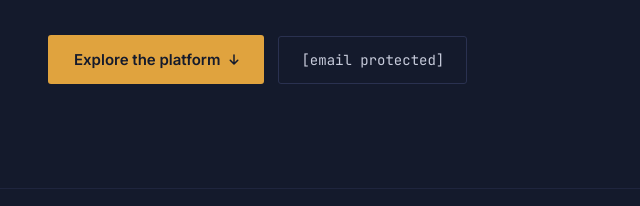
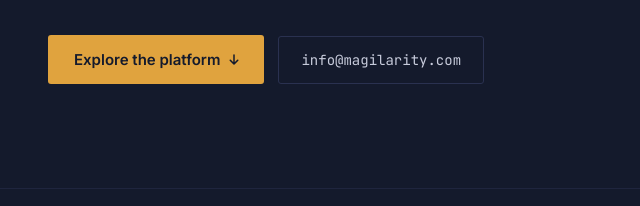
Before and after one commit to MagilarityAI/magilarity.com, a plain HTML site: page index.html in a window 1280 px wide. Shown: the part 527-733 px from the top of the page, 0-640 px from the left. Drawn offline with nearby package versions, Linux system fonts and the light colour scheme.

Commit message:
fix: replace Cloudflare email obfuscation with plain mailto links

```diff
--- a/index.html
+++ b/index.html
@@ -108,7 +108,7 @@
         <p style="font-size:18px; line-height:1.62; color:#9CA1B8; max-width:500px; margin:0 0 38px;" data-ua="Робоча мультиагентна AI-платформа для автоматизованого юридичного аналізу публічних закупівель України — виявляє те, що навмисно приховано.">A production multi-agent AI platform for automated legal analysis of Ukraine&rsquo;s public procurement &mdash; surfacing what is deliberately hidden.</p>
         <div style="display:flex; gap:14px; align-items:center; flex-wrap:wrap;">
           <a href="#problem" style="display:inline-flex; align-items:center; gap:9px; font-size:15px; font-weight:600; color:#141A2C; background:#E0A33E; padding:15px 26px; border-radius:3px; text-decoration:none;"><span data-ua="Дослідити платформу">Explore the platform</span> <i class="fa-solid fa-arrow-down" style="font-size:12px;"></i></a>
-          <a href="/cdn-cgi/l/email-protection#98f1f6fef7d8f5f9fff1f4f9eaf1ece1b6fbf7f5" style="font-family:'JetBrains Mono',monospace; font-size:14px; color:#C7CBDB; border:1px solid #2A3150; padding:14px 22px; border-radius:3px; text-decoration:none;"><span class="__cf_email__" data-cfemail="7811161e173815191f1114190a110c01561b1715">[email&#160;protected]</span></a>
+          <a href="mailto:info@magilarity.com" style="font-family:'JetBrains Mono',monospace; font-size:14px; color:#C7CBDB; border:1px solid #2A3150; padding:14px 22px; border-radius:3px; text-decoration:none;">info@magilarity.com</a>
         </div>
       </div>
 
@@ -442,8 +442,8 @@
         <div style="display:flex; gap:64px; flex-wrap:wrap;">
           <div>
             <div style="font-family:'JetBrains Mono',monospace; font-size:11px; letter-spacing:.16em; text-transform:uppercase; color:#5A6080; margin-bottom:16px;" data-ua="Контакт">Contact</div>
-            <a href="/cdn-cgi/l/email-protection#90f9fef6ffd0fdf1f7f9fcf1e2f9e4e9bef3fffd" style="display:block; font-size:15px; color:#C7CBDB; text-decoration:none; margin-bottom:12px;"><span class="__cf_email__" data-cfemail="432a2d252c032e22242a2f22312a373a6d202c2e">[email&#160;protected]</span></a>
-            <a href="https://github.com/" target="_blank" rel="noopener" style="display:inline-flex; align-items:center; gap:9px; font-size:15px; color:#C7CBDB; text-decoration:none;"><i class="fa-brands fa-github"></i> GitHub</a>
+            <a href="mailto:info@magilarity.com" style="display:block; font-size:15px; color:#C7CBDB; text-decoration:none; margin-bottom:12px;">info@magilarity.com</a>
+            <a href="https://github.com/MagilarityAI/magilarity.com" target="_blank" rel="noopener" style="display:inline-flex; align-items:center; gap:9px; font-size:15px; color:#C7CBDB; text-decoration:none;"><i class="fa-brands fa-github"></i> GitHub</a>
           </div>
         </div>
       </div>
```
